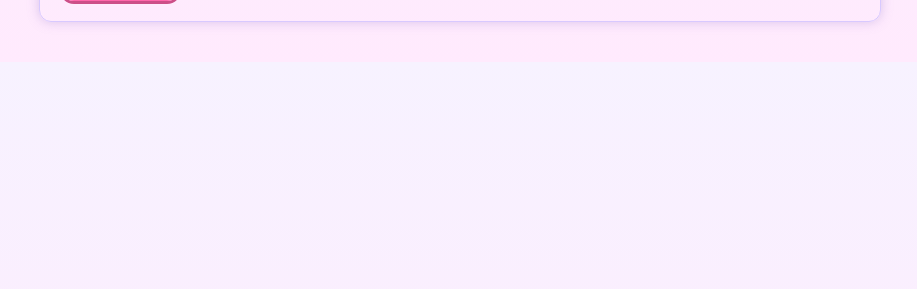
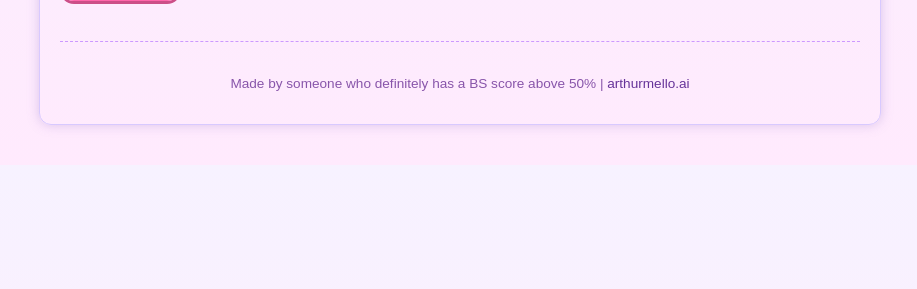
Before and after one commit to arthurmello/bs-detector, a Flask app: page / in a window 1280 px wide. Shown: the part 511-800 px from the top of the page, without its empty margins (180-1097 px from the left). Run offline with Flask 3, Linux system fonts and the light colour scheme.

Commit message:
reference personal website

```diff
--- a/templates/index.html
+++ b/templates/index.html
@@ -66,6 +66,21 @@
             font-size: 0.85em;
             color: #aa66cc;
         }
+        .footer {
+            margin-top: 40px;
+            padding-top: 20px;
+            border-top: 1px dashed #cc99ff;
+            text-align: center;
+            font-size: 0.85em;
+            color: #8855aa;
+        }
+        .footer a {
+            color: #663399;
+            text-decoration: none;
+        }
+        .footer a:hover {
+            text-decoration: underline;
+        }
     </style>
 </head>
 <body>
@@ -98,5 +113,9 @@
         </div>
     </div>
     {% endif %}
+
+    <div class="footer">
+        <p>Made by someone who definitely has a BS score above 50% | <a href="https://arthurmello.ai/" target="_blank">arthurmello.ai</a></p>
+    </div>
 </body>
 </html>
```
